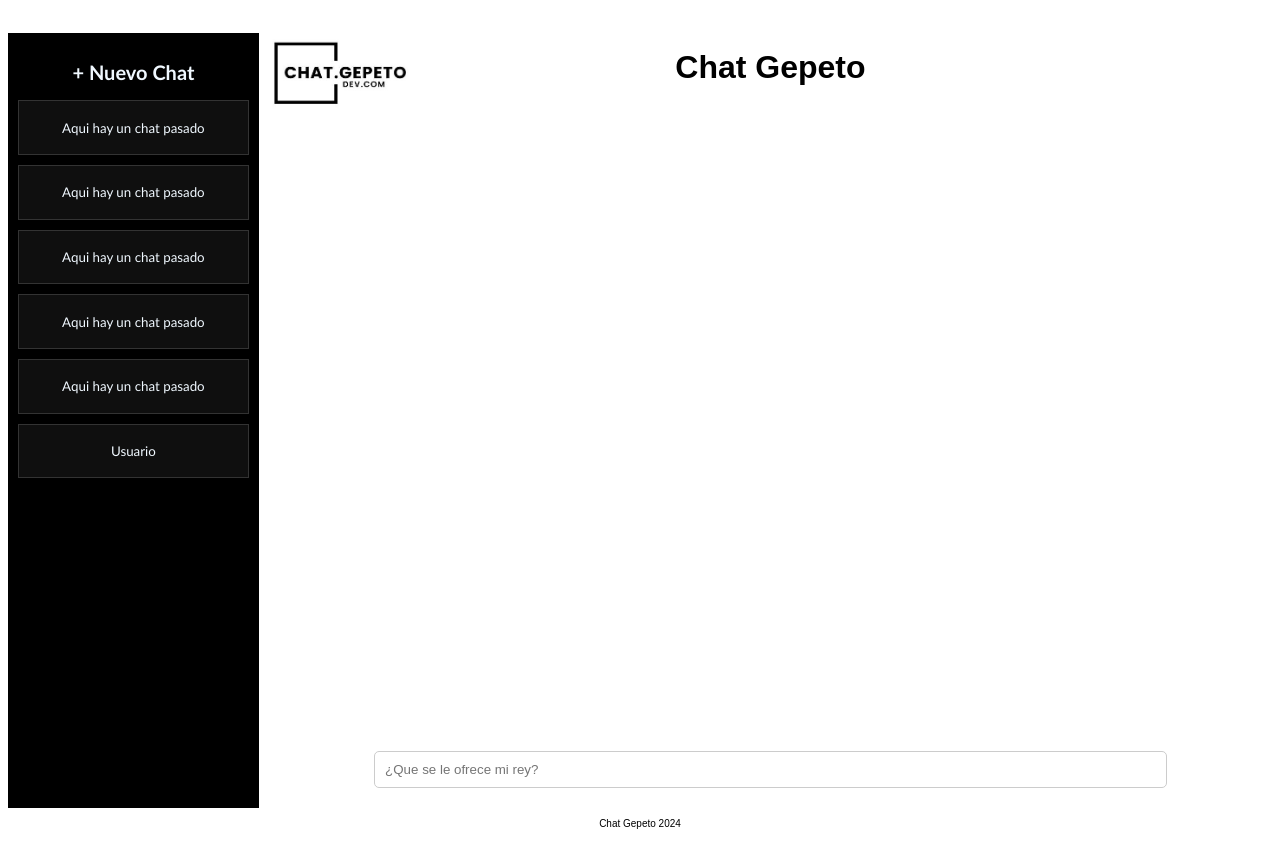
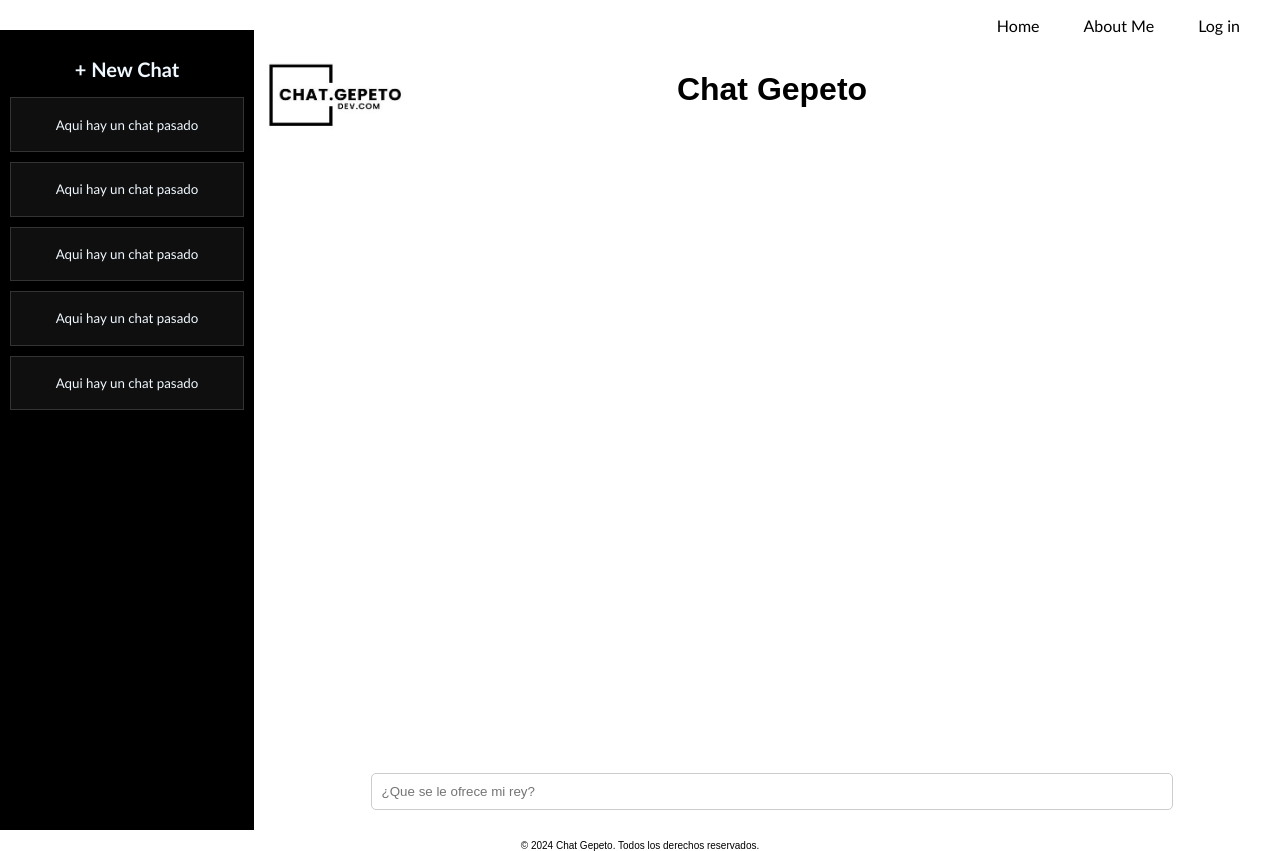
Before and after one commit to Valehzg/paginaweb2, a plain HTML site: page index.html in a window 1280 px wide. Drawn offline with Linux system fonts and the light colour scheme.

Commit message:
parte tres finalizada

```diff
--- /dev/null
+++ b/Aboutme.css
@@ -0,0 +1,55 @@
+body {
+    font-family: Arial, Helvetica, sans-serif;
+    background-color: #1d1c1c;
+    margin: 0;
+    padding: 0;
+    display: flex;
+    flex-direction: column; /* Cambio a dirección de columna */
+    min-height: 100vh; /* Ajusta a altura mínima de la ventana */
+}
+
+.container {
+    background-color: #ffffff;
+    text-align: center;
+}
+
+h1 {
+    color: #333333;
+}
+
+p {
+    color: #666;
+    line-height: 1.6;
+}
+
+.footer {
+    text-align: center;
+    font-family: Arial, Helvetica, sans-serif;
+    font-size: x-small;
+    margin-top: auto; /* Coloca el footer en la parte inferior */
+}
+
+.header {
+    background-color: #ffffff;
+    display: flex;
+    justify-content: space-between;
+    height: 35px;
+}
+
+.navbar {
+    display: flex;
+    justify-content: space-around;
+    margin-left: auto;
+}
+
+.navbar li {
+    display: inline;
+    margin-right: 20px;
+}
+
+.navbar a {
+    text-decoration: none;
+    color: #000000;
+    font-family: 'Trebuchet MS', 'Lucida Sans Unicode', 'Lucida Grande', 'Lucida Sans', Arial, sans-serif;
+    margin-right: 20px;
+}
--- /dev/null
+++ b/Login.css
@@ -0,0 +1,91 @@
+body {
+     background-color: #ffffff;
+    margin: 0;
+    padding: 0;
+    display: flex;
+    flex-direction: column; /* Asegura que el contenido fluya en columna */
+    align-items: flex-end; /* Alinea el contenido al extremo derecho */
+    justify-content: space-between; /* Distribuye el espacio verticalmente */
+    height: 100vh;
+}
+
+.header {
+    background-color: #ffffff;
+    display: flex;
+    justify-content: space-between;
+    align-items: center;
+    height: 35px;
+    position: fixed;
+    top: 0;
+    width: 100%;
+}
+
+.navbar {
+    display: flex;
+    justify-content: space-around;
+    margin-left: auto;
+}
+
+.navbar li {
+    display: inline;
+    margin-right: 20px;
+}
+
+.navbar a {
+    text-decoration: none;
+    color: #000000;
+    font-family:Arial, Helvetica, sans-serif;
+    margin-right: 20px;
+}
+
+.login-container {
+    font-family: Arial, Helvetica, sans-serif;
+    background-color: #ffffff;
+    padding: 20px;
+    border-radius: 10px;
+    box-shadow: 0 0 10px rgba(0, 0, 0, 0.3);
+    text-align: center;
+    margin: auto;
+
+}
+
+form {
+    display: flex;
+    flex-direction: column;
+}
+
+label {
+    margin-bottom: 8px;
+}
+
+input {
+    padding: 10px;
+    margin-bottom: 15px;
+    border: 1px solid #ccc;
+    border-radius: 5px;
+}
+
+button {
+    background-color: #1f1f1f;
+    color: #ffffff;
+    padding: 10px;
+    border: none;
+    border-radius: 5px;
+    cursor: pointer;
+}
+
+
+
+p {
+    margin: 10px 0;
+}
+
+.footer {
+    text-align: center;
+    font-family: Arial, Helvetica, sans-serif;
+    font-size: x-small;
+    margin-top: auto;
+    width: 100%;
+    position: fixed;
+    bottom: 0;
+}
--- a/index.html
+++ b/index.html
@@ -1,13 +1,24 @@
 <!DOCTYPE html>
 <html lang="es">
 <head>
+    <meta charset="UTF-8">
     <title>Chat.Gepeto</title>
     <link rel="stylesheet" href="style.css">
 </head>
 <body>
+    <header class="header">
+        <nav class="navbar">
+            <ul>
+                <li><a href="index.html">Home</a></li>
+                <li><a href="Aboutme.html">About Me</a></li>
+                <li><a href="LogIn">Log in</a></li>
+            </ul>
+        </nav>
+    </header>
+
     <div class="container">
         <div class="left-panel">
-            <h2> + Nuevo Chat</h2>
+            <h2> + New Chat</h2>
             <div class="chats">
               <p>Aqui hay un chat pasado</p>
             </div>
@@ -23,9 +34,7 @@
             <div class="chats">
               <p>Aqui hay un chat pasado</p>
             </div>
-            <div class="usuario">
-              <p>Usuario</p>
-            </div>
+
         </div>
         <div class="right-panel">
             <h1>Chat Gepeto</h1>
@@ -33,8 +42,8 @@
           <input type="text" placeholder = "¿Que se le ofrece mi rey?">
         </div>
     </div>
-    <footer class="footer">
-      <p>Chat Gepeto 2024</p>
-  </footer>
+  <footer class="footer">
+    <p>&copy; 2024 Chat Gepeto. Todos los derechos reservados.</p>
+</footer>
 </body>
 </html>
--- a/style.css
+++ b/style.css
@@ -1,3 +1,7 @@
+body{
+ margin: 0;
+ height: 97vh;
+}
 .container {
   display: grid;
   grid-template-columns: 1fr 4fr;
@@ -12,7 +16,7 @@
   font-family: 'Trebuchet MS', 'Lucida Sans Unicode', 'Lucida Grande', 'Lucida Sans', Arial, sans-serif;
   font-size: smaller;
   text-align: center;
-  margin-top: 10%;
+
 }
 
 .chats, .usuario {
@@ -22,9 +26,6 @@
   background-color: #0f0f0f;
 }
 
-.usuario {
-  margin-top: auto; /* Coloca el div de usuario en la parte inferior */
-}
 
 .right-panel {
   display: flex;
@@ -58,3 +59,32 @@
   font-family: Arial, Helvetica, sans-serif;
   font-size: x-small;
 }
+
+
+.header {
+  background-color: #ffffff;
+  display: flex;
+  justify-content: space-between;
+  height: 30px;
+}
+
+.navbar {
+  display: flex;
+  justify-content: space-around;
+  margin-left: auto;
+
+}
+
+.navbar li {
+  display: inline;
+  margin-right: 20px;
+
+
+}
+
+.navbar a {
+  text-decoration: none;
+  color: #000000;
+  font-family:'Trebuchet MS', 'Lucida Sans Unicode', 'Lucida Grande', 'Lucida Sans', Arial, sans-serif;
+  margin-right: 20px;
+}
```
Also changed, not shown: Aboutme.html (added, +33 -0 lines), Home.html (added, +1 -0 lines), Login.html (added, +36 -0 lines), raadme.txt (deleted), readme.txt.
